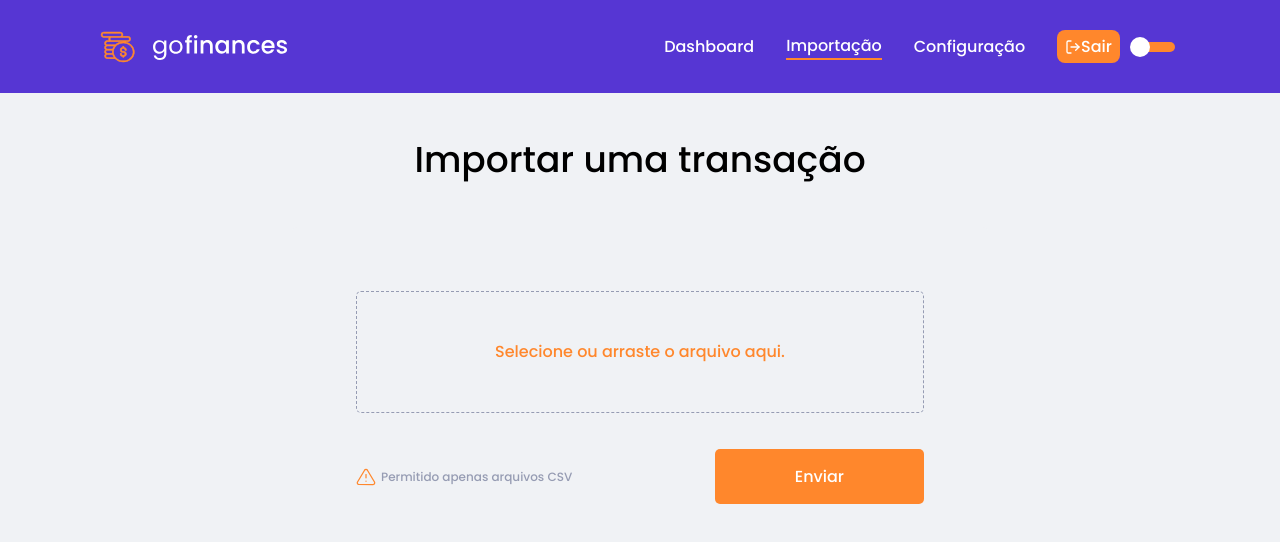
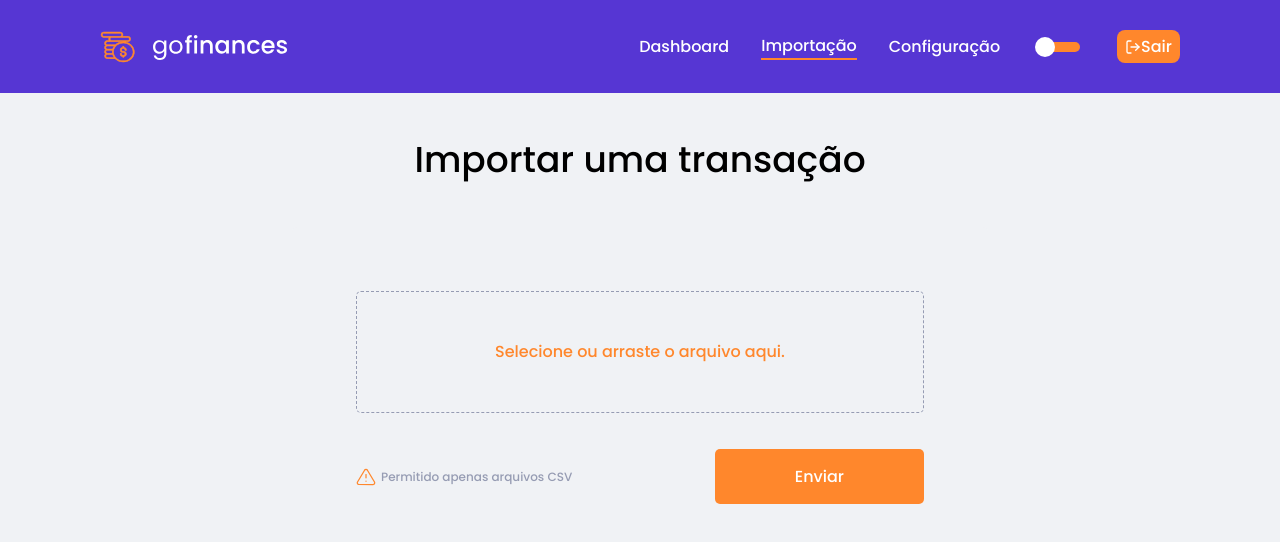
Before and after one commit to GoFinances/go-finances-portal, a React (Create React App) app: page /import in a window 1280 px wide. Shown: the top 542 px of the page. Built offline with nearby package versions, Linux system fonts and the light colour scheme; sample sign-in values are in the browser's storage.

Commit message:
Correcao de detalhes

```diff
--- a/src/components/Header/index.tsx
+++ b/src/components/Header/index.tsx
@@ -43,10 +43,8 @@ const Header: React.FC<HeaderProps> = ({ size = 'large' }: HeaderProps) => {
             <NavLink to="/configuracao" exact activeStyle={styledLink}>
               Configuração
             </NavLink>
-            <Logout to="/" onClick={() => signOut()} exact activeStyle={styledLink}>
-              <FiLogOut /> Sair
-            </Logout>
-            <div style={{ marginLeft: "10px", display: "flex", alignItems: "center" }}>
+
+            <div style={{ marginLeft: "35px", display: "flex", alignItems: "center" }}>
               <Switch
                 onChange={() => toggleTheme()}
                 checked={title === 'dark'}
@@ -59,6 +57,10 @@ const Header: React.FC<HeaderProps> = ({ size = 'large' }: HeaderProps) => {
                 onColor={colors.dark}
               />
             </div>
+
+            <Logout to="/" onClick={() => signOut()} exact activeStyle={styledLink}>
+              <FiLogOut /> Sair
+            </Logout>
           </nav>
         </nav>
       </header>
--- a/src/components/Header/styles.ts
+++ b/src/components/Header/styles.ts
@@ -45,6 +45,7 @@ export const Logout = styled(NavLink)`
   background: ${p => p.theme.title === 'light' ? p.theme.colors.orange : p.theme.colors.dark};
   padding: 4px 8px;
   border-radius: 8px;
+  margin-left: 32px;
 
   color: ${p => p.theme.title === 'light' ? p.theme.colors.white : p.theme.colors.orange} !important;
   svg {
--- a/src/components/Tooltip/styles.ts
+++ b/src/components/Tooltip/styles.ts
@@ -5,7 +5,7 @@ export const Container = styled.div`
   span {
     z-index: 1000;
     width: auto;
-    background: #ff9000;
+    background: ${p => p.theme.title == 'light' ? p.theme.colors.orange : p.theme.colors.white};
     padding: 8px;
     border-radius: 4px;
     font-size: 14px;
@@ -17,11 +17,11 @@ export const Container = styled.div`
     bottom: calc(100% + 12px);
     left: 50%;
     transform: translateX(-50%);
-    color: #312e38;
+    color: ${p => p.theme.title == 'light' ? p.theme.colors.white : p.theme.colors.orange};
     &::before {
       content: '';
       border-style: solid;
-      border-color: #ff9000 transparent;
+      border-color: ${p => p.theme.title == 'light' ? p.theme.colors.orange : p.theme.colors.white} transparent;
       border-width: 6px 6px 0 6px;
       top: 100%;
       position: absolute;
--- a/src/pages/Dashboard/index.tsx
+++ b/src/pages/Dashboard/index.tsx
@@ -18,6 +18,7 @@ import formatValue from '../../utils/formatValue';
 import formatDate from '../../utils/formatDate';
 
 import { Container, CardContainer, Card, TableContainer, MessageEmpty, BtnAddNewTransaction, BtnDeleteTransaction, IconContainer } from './styles';
+import Tooltip from '../../components/Tooltip';
 
 interface Transaction {
   id: string;
@@ -132,7 +133,9 @@ const Dashboard: React.FC = () => {
                 <th>Data</th>
                 <th>
                   <BtnAddNewTransaction onClick={() => { }}>
-                    <FiPlus />
+                    <Tooltip title={"Nova transação"}>
+                      <FiPlus />
+                    </Tooltip>
                   </BtnAddNewTransaction>
                 </th>
               </tr>
```
